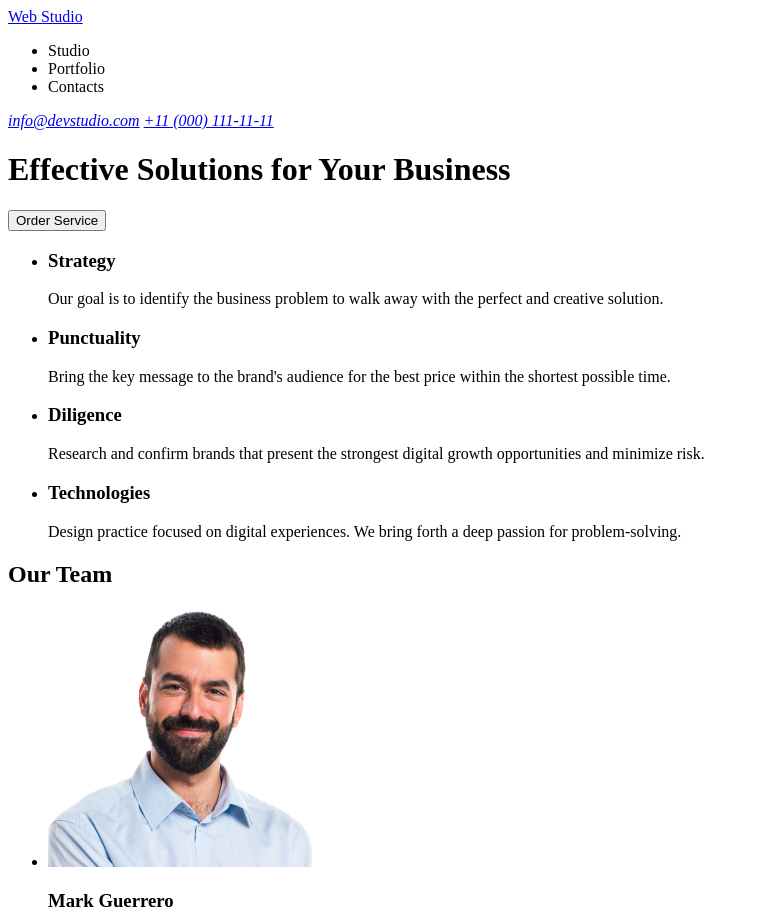
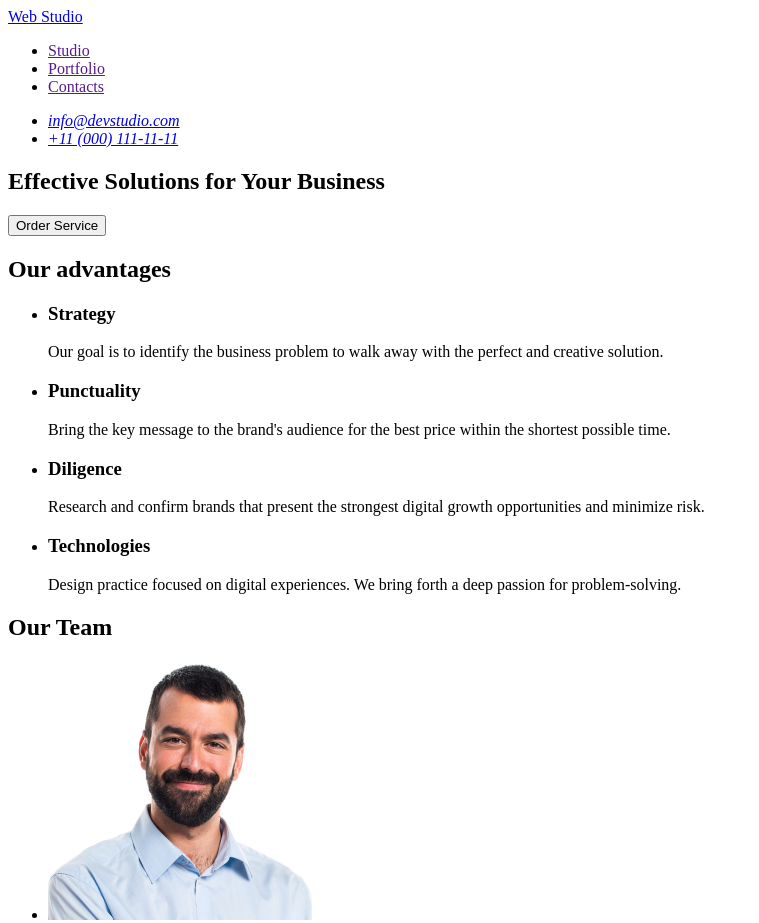
Before and after one commit to Yelyzaveta-Shevchenko/goit-markup-hw-01, a plain HTML site: page index.html in a window 1280 px wide. Shown: the top 923 px of the page, without its empty margins (0-759 px from the left). Drawn offline with Linux system fonts and the light colour scheme.

Commit message:
edit mistakes

```diff
--- a/index.html
+++ b/index.html
@@ -8,24 +8,38 @@
   <body>
     <header>
       <nav>
-        <a href=".">Web Studio</a>
+        <a href="./index.html">Web Studio</a>
         <ul>
-          <li>Studio</li>
-          <li>Portfolio</li>
-          <li>Contacts</li>
+          <li>
+            <a href="">Studio</a>
+          </li>
+          <li><a href="">Portfolio</a></li>
+          <li>
+            <a href="">Contacts</a>
+          </li>
         </ul>
       </nav>
       <address>
-        <a href="mailto:info@devstudio.com">info@devstudio.com</a>
-        <a href="tel:+110001111111">+11 (000) 111-11-11</a>
+        <ul>
+          <li>
+            <a href="mailto:info@devstudio.com">info@devstudio.com</a>
+          </li>
+          <li>
+            <a href="tel:+110001111111">+11 (000) 111-11-11</a>
+          </li>
+        </ul>
       </address>
     </header>
     <main>
-      <h1>Effective Solutions for Your Business</h1>
-      <button type="button">Order Service</button>
+      <!-- секція головна -->
+      <section>
+        <h1>Effective Solutions for Your Business</h1>
+        <button type="button">Order Service</button>
+      </section>
 
       <!-- секція переваг -->
       <section>
+        <h2>Our advantages</h2>
         <ul>
           <li>
             <h3>Strategy</h3>
```
